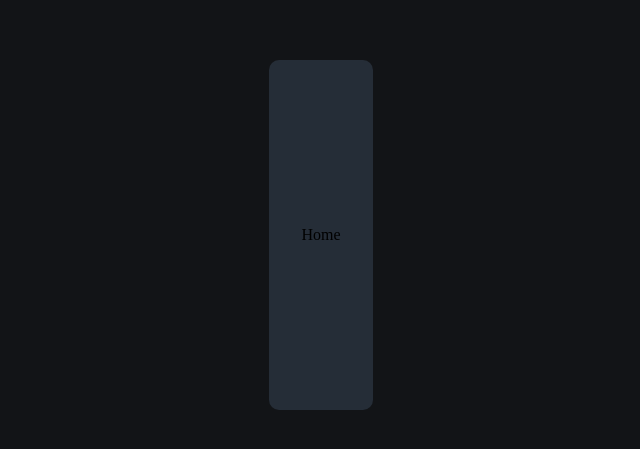
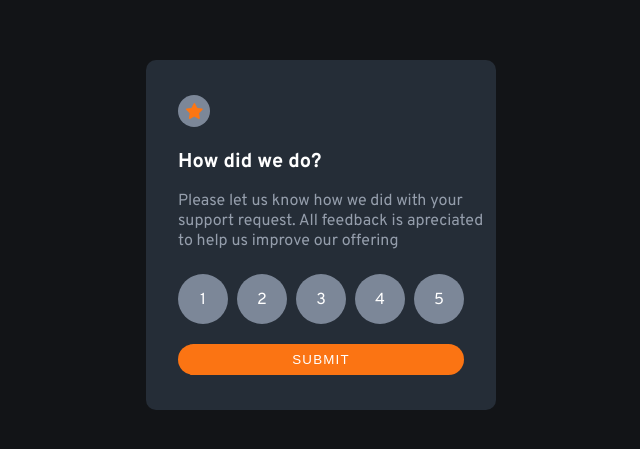
Before and after one commit to thiagomartns/rating-component-react, a React (Create React App) app: page / in a window 1280 px wide. Shown: the part 165-614 px from the top of the page, without its empty margins (319-959 px from the left). Built offline with nearby package versions, Linux system fonts and the light colour scheme.

Commit message:
Elements JSX e de estilo adicionados em 'Home'

```diff
--- a/src/Pages/home/Home.jsx
+++ b/src/Pages/home/Home.jsx
@@ -1,9 +1,41 @@
-import React from 'react'
+import React, { useState } from 'react'
 import './home.scss'
 
 const Home = () => {
+
+  const numbers = [1, 2, 3, 4, 5];
+
+  const [rating, setRating] = useState('')
+
+  const handleClick = (number, e) => {
+    e.preventDefault()
+    setRating(number);
+  }
+
   return (
-    <div>Home</div>
+    <>
+      <div className="imgContainer">
+        <img src="assets/img/icon-star.svg" alt="" />
+      </div>
+      <div className="info">
+        <h2>How did we do?</h2>
+        <p>Please let us know how we did with your support request. All feedback is apreciated to help us improve our offering</p>
+      </div>
+      <form action="">
+        <div className="numbersContent">
+          {numbers.map((number, index) => (
+            <button
+              className={`number ${rating === number ? 'active' : ''}`}
+              onClick={(e) => handleClick(number, e)}
+              key={index}
+            >
+              {number}
+            </button>
+          ))}
+        </div>
+        <button className="submitBtn">Submit</button>
+      </form>
+    </>
   )
 }
 
--- a/src/Pages/home/home.scss
+++ b/src/Pages/home/home.scss
@@ -1 +1,82 @@
 @import '../../global.scss';
+
+.imgContainer {
+  width: 20px;
+  height: 20px;
+  background-color: $medium-gray;
+  display: flex;
+  align-items: center;
+  justify-content: center;
+  border-radius: 50%;
+  padding: 1rem;
+
+  img {
+    font-size: .5rem;
+  }
+}
+
+.info {
+  display: flex;
+  flex-direction: column;
+  gap: 1rem;
+
+  h2 {
+    font: $overpass-b;
+    color: $white;
+  }
+
+  p {
+    font: $overpass-r;
+    color: $light-gray;
+    width: 30ch;
+  }
+}
+
+form {
+  display: flex;
+  flex-direction: column;
+  gap: 1.25rem;
+  width: 100%;
+
+  .numbersContent {
+    display: flex;
+    justify-content: space-between;
+    align-items: center;
+    width: 100%;
+
+    .number {
+      background-color: $medium-gray;
+      border: none;
+      border-radius: 50%;
+      width: 50px;
+      height: 50px;
+      padding: 1rem 1.25rem;
+      font: $overpass-r;
+      font-size: 1rem;
+      color: $white;
+
+      &:hover {
+        background-color: $light-gray;
+        cursor: pointer;
+      }
+    }
+  .number.active {
+    background-color: $orange;
+  }
+  }
+  .submitBtn {
+    background-color: $orange;
+    color: white;
+    border: none;
+    border-radius: 20px;
+    padding: .5rem 0;
+    text-transform: uppercase;
+    letter-spacing: 1.2px;
+
+    &:hover {
+      background-color: $white;
+      color: $orange;
+      cursor: pointer;
+    }
+  }
+}
```
